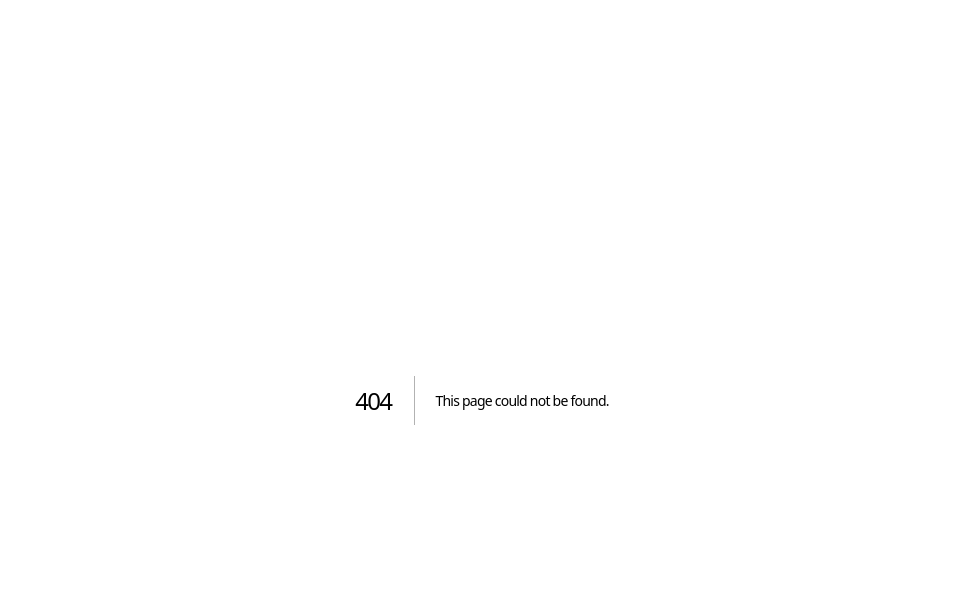
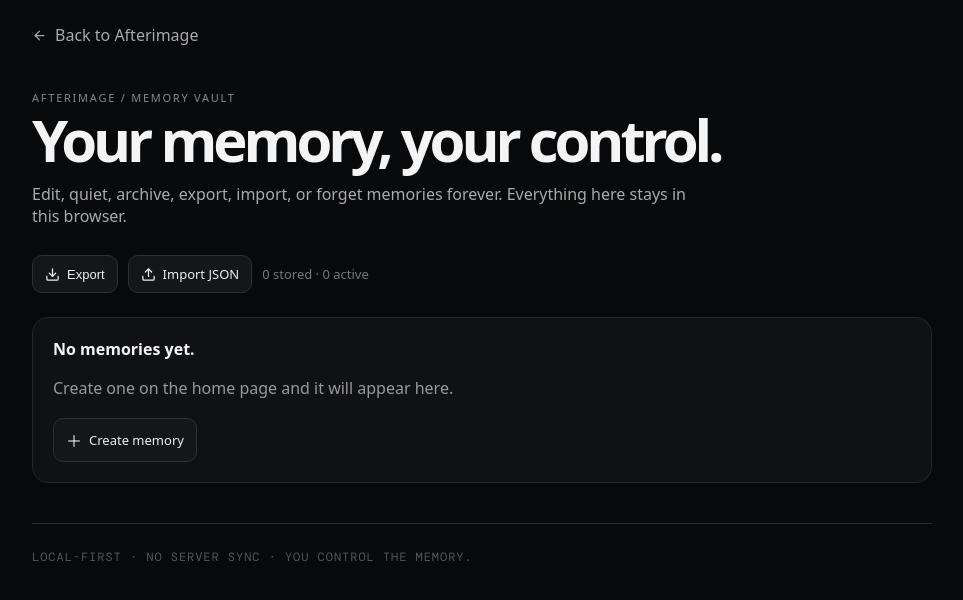
Before and after one commit to Narsing-s/afterimage-context, a Next.js app: page /memory-vault in a window 1280 px wide. Before the commit this address had no page. Shown: the top 600 px of the page, without its empty margins (158-1121 px from the left). Built offline with nearby package versions, Linux system fonts and the light colour scheme.

Commit message:
Add memory vault for edit forget snooze and safe import export

```diff
--- /dev/null
+++ b/app/memory-vault/page.tsx
@@ -0,0 +1,123 @@
+'use client';
+
+import { useEffect, useMemo, useState } from 'react';
+import Link from 'next/link';
+import { ArrowLeft, Archive, Check, Clock3, Download, Pencil, RotateCcw, Trash2, Upload, X } from 'lucide-react';
+import { ContextMemory, MemoryState, snoozeMemory } from '../../lib/context-engine';
+
+type Memory = ContextMemory;
+const STORAGE_KEY = 'afterimage:memories:v2';
+
+function load(): Memory[] {
+  try {
+    const raw = localStorage.getItem(STORAGE_KEY) || localStorage.getItem('afterimage:memories:v1') || localStorage.getItem('afterimage:memories') || '[]';
+    const parsed = JSON.parse(raw);
+    if (!Array.isArray(parsed)) return [];
+    return parsed.filter(x => x && typeof x.id === 'string' && typeof x.text === 'string').map(x => ({
+      ...x,
+      state: x.state || 'active',
+      confidence: typeof x.confidence === 'number' ? x.confidence : .7,
+      resurfacedCount: typeof x.resurfacedCount === 'number' ? x.resurfacedCount : 0,
+    }));
+  } catch { return []; }
+}
+
+export default function MemoryVault() {
+  const [memories, setMemories] = useState<Memory[]>([]);
+  const [editing, setEditing] = useState<string | null>(null);
+  const [draft, setDraft] = useState({ text: '', trigger: '', why: '' });
+  const [message, setMessage] = useState('');
+
+  useEffect(() => setMemories(load()), []);
+
+  function save(next: Memory[]) {
+    setMemories(next);
+    localStorage.setItem(STORAGE_KEY, JSON.stringify(next));
+  }
+
+  function edit(memory: Memory) {
+    setEditing(memory.id);
+    setDraft({ text: memory.text, trigger: memory.trigger || '', why: memory.why || '' });
+  }
+
+  function saveEdit() {
+    if (!editing || !draft.text.trim()) return;
+    save(memories.map(m => m.id === editing ? { ...m, text: draft.text.trim(), trigger: draft.trigger.trim() || undefined, why: draft.why.trim() || undefined } : m));
+    setEditing(null);
+    setMessage('Memory updated locally.');
+  }
+
+  function forgetForever(id: string) {
+    save(memories.filter(m => m.id !== id));
+    setMessage('Memory forgotten forever on this device.');
+  }
+
+  function snooze(id: string) {
+    save(memories.map(m => m.id === id ? snoozeMemory(m, 30) : m));
+    setMessage('Memory quieted for 30 days.');
+  }
+
+  function archive(id: string) {
+    save(memories.map(m => m.id === id ? { ...m, state: (m.state === 'archived' ? 'active' : 'archived') as MemoryState } : m));
+  }
+
+  function exportAll() {
+    const blob = new Blob([JSON.stringify(memories, null, 2)], { type: 'application/json' });
+    const url = URL.createObjectURL(blob);
+    const a = document.createElement('a'); a.href = url; a.download = 'afterimage-memories.json'; a.click(); URL.revokeObjectURL(url);
+  }
+
+  async function importAll(file: File) {
+    try {
+      const parsed = JSON.parse(await file.text());
+      if (!Array.isArray(parsed)) throw new Error('The file must contain an array of memories.');
+      const valid = parsed.filter(x => x && typeof x.id === 'string' && typeof x.text === 'string').map(x => ({
+        ...x, state: x.state || 'active', confidence: typeof x.confidence === 'number' ? x.confidence : .7, resurfacedCount: typeof x.resurfacedCount === 'number' ? x.resurfacedCount : 0
+      })) as Memory[];
+      if (!valid.length && parsed.length) throw new Error('No valid memories were found.');
+      const byId = new Map(memories.map(m => [m.id, m]));
+      valid.forEach(m => byId.set(m.id, m));
+      save([...byId.values()].slice(0, 100));
+      setMessage(`Imported ${valid.length} valid memor${valid.length === 1 ? 'y' : 'ies'}; duplicates were merged by ID.`);
+    } catch (e) { setMessage(e instanceof Error ? e.message : 'Import failed.'); }
+  }
+
+  const active = useMemo(() => memories.filter(m => m.state !== 'archived'), [memories]);
+
+  return <main style={{ minHeight: '100vh', background: '#08090b', color: '#f4f4f5', padding: '24px', fontFamily: 'system-ui, sans-serif' }}>
+    <div style={{ maxWidth: 900, margin: '0 auto' }}>
+      <Link href="/" style={{ color: '#aaa', textDecoration: 'none', display: 'inline-flex', gap: 8, alignItems: 'center' }}><ArrowLeft size={15}/> Back to Afterimage</Link>
+      <header style={{ margin: '42px 0 28px' }}><div style={{ letterSpacing: '.16em', fontSize: 11, color: '#888' }}>AFTERIMAGE / MEMORY VAULT</div><h1 style={{ fontSize: 'clamp(32px,7vw,58px)', margin: '8px 0' }}>Your memory, your control.</h1><p style={{ color: '#aaa', maxWidth: 680 }}>Edit, quiet, archive, export, import, or forget memories forever. Everything here stays in this browser.</p></header>
+      <div style={{ display: 'flex', gap: 10, flexWrap: 'wrap', marginBottom: 24 }}>
+        <button onClick={exportAll} style={buttonStyle}><Download size={15}/> Export</button>
+        <label style={buttonStyle}><Upload size={15}/> Import JSON<input hidden type="file" accept="application/json,.json" onChange={e => { const f=e.target.files?.[0]; if(f) importAll(f); e.currentTarget.value=''; }}/></label>
+        <span style={{ color: '#777', alignSelf: 'center', fontSize: 13 }}>{memories.length} stored · {active.length} active</span>
+      </div>
+      {message && <div role="status" style={{ padding: 14, border: '1px solid #292929', borderRadius: 12, marginBottom: 18, color: '#c9c9c9' }}>{message}</div>}
+      {memories.length === 0 ? <section style={card}><b>No memories yet.</b><p style={muted}>Create one on the home page and it will appear here.</p><Link href="/" style={buttonStyle}><PlusIcon/> Create memory</Link></section> : <div style={{ display: 'grid', gap: 14 }}>
+        {memories.map(m => <article key={m.id} style={{ ...card, opacity: m.state === 'archived' ? .68 : 1 }}>
+          {editing === m.id ? <div style={{ display: 'grid', gap: 10 }}>
+            <textarea value={draft.text} onChange={e=>setDraft({...draft,text:e.target.value})} style={field} aria-label="Edit memory" />
+            <input value={draft.trigger} onChange={e=>setDraft({...draft,trigger:e.target.value})} style={field} placeholder="Return condition" aria-label="Edit return condition" />
+            <input value={draft.why} onChange={e=>setDraft({...draft,why:e.target.value})} style={field} placeholder="Why it matters" aria-label="Edit why it matters" />
+            <div style={actions}><button onClick={saveEdit} style={buttonStyle}><Check size={14}/> Save</button><button onClick={()=>setEditing(null)} style={buttonStyle}><X size={14}/> Cancel</button></div>
+          </div> : <>
+            <div style={{ display:'flex', justifyContent:'space-between', gap:12 }}><span style={{ fontSize:11, letterSpacing:'.12em', color:'#888' }}>{m.mode.toUpperCase()} · {(m.state || 'active').toUpperCase()}</span><span style={{ fontSize:12, color:'#666' }}>{new Date(m.createdAt).toLocaleString()}</span></div>
+            <p style={{ fontSize:18, lineHeight:1.5 }}>{m.text}</p>
+            {m.trigger && <p style={muted}><b>Returns when:</b> {m.trigger}</p>}{m.why && <p style={muted}><b>Why it matters:</b> {m.why}</p>}
+            <p style={muted}>Confidence {Math.round((m.confidence ?? .7)*100)}% · Resurfaced {m.resurfacedCount ?? 0}×{m.snoozedUntil ? ` · Quiet until ${new Date(m.snoozedUntil).toLocaleDateString()}` : ''}</p>
+            <div style={actions}><button onClick={()=>edit(m)} style={buttonStyle}><Pencil size={14}/> Edit</button><button onClick={()=>snooze(m.id)} style={buttonStyle}><Clock3 size={14}/> Quiet 30 days</button><button onClick={()=>archive(m.id)} style={buttonStyle}><Archive size={14}/> {m.state==='archived'?'Restore':'Archive'}</button><button onClick={()=>forgetForever(m.id)} style={{...buttonStyle,borderColor:'#542b2b',color:'#ff9b9b'}}><Trash2 size={14}/> Forget forever</button></div>
+          </>}
+        </article>)}
+      </div>}
+      <footer style={{ margin:'40px 0', color:'#555', fontSize:12 }}>Local-first · No server sync · You control the memory.</footer>
+    </div>
+  </main>
+}
+
+const card: React.CSSProperties = { border:'1px solid #252525', background:'#101114', borderRadius:16, padding:20 };
+const muted: React.CSSProperties = { color:'#999', lineHeight:1.6 };
+const actions: React.CSSProperties = { display:'flex', flexWrap:'wrap', gap:8 };
+const buttonStyle: React.CSSProperties = { display:'inline-flex', alignItems:'center', gap:7, border:'1px solid #303030', background:'#151619', color:'#eee', borderRadius:10, padding:'9px 12px', cursor:'pointer', textDecoration:'none', fontSize:13 };
+const field: React.CSSProperties = { width:'100%', boxSizing:'border-box', border:'1px solid #333', background:'#090a0c', color:'#fff', borderRadius:10, padding:12, font:'inherit' };
+function PlusIcon(){ return <span style={{fontSize:16}}>＋</span>; }
```
